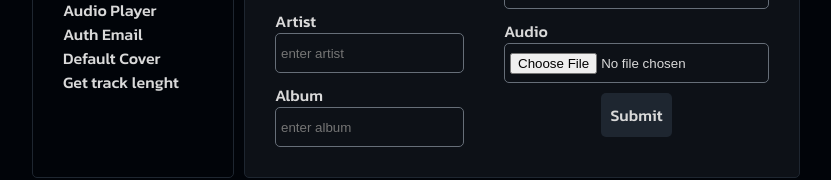
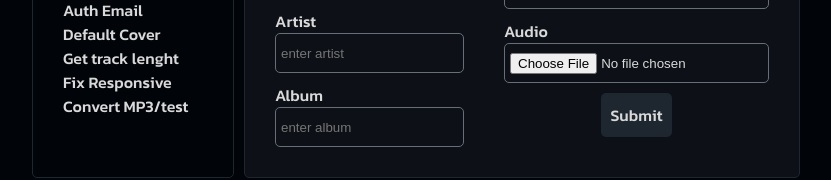
Before and after one commit to lotusbleudev/mewsic, a React (Vite) app in the folder client/: page / in a window 1280 px wide. Shown: the part 244-424 px from the top of the page, without its empty margins (224-1055 px from the left). Built offline with nearby package versions, Linux system fonts and the light colour scheme; no server answers; sample sign-in values are in the browser's storage.

Commit message:
late push

```diff
--- a/client/src/components/News.jsx
+++ b/client/src/components/News.jsx
@@ -10,6 +10,8 @@
         <p>Auth Email</p>
         <p>Default Cover</p>
         <p>Get track lenght</p>
+        <p>Fix Responsive</p>
+        <p>Convert MP3/test</p>
       </div>
     </article>
   );
--- a/client/src/components/TrackDetails.jsx
+++ b/client/src/components/TrackDetails.jsx
@@ -45,8 +45,8 @@
       </audio>
       <div>
         <p>3:15</p>
-        <span class="material-symbols-outlined"> play_circle </span>
-        <span class="material-symbols-outlined" onClick={handleClick}>
+        <span className="material-symbols-outlined"> play_circle </span>
+        <span className="material-symbols-outlined" onClick={handleClick}>
           delete
         </span>
       </div>
```
